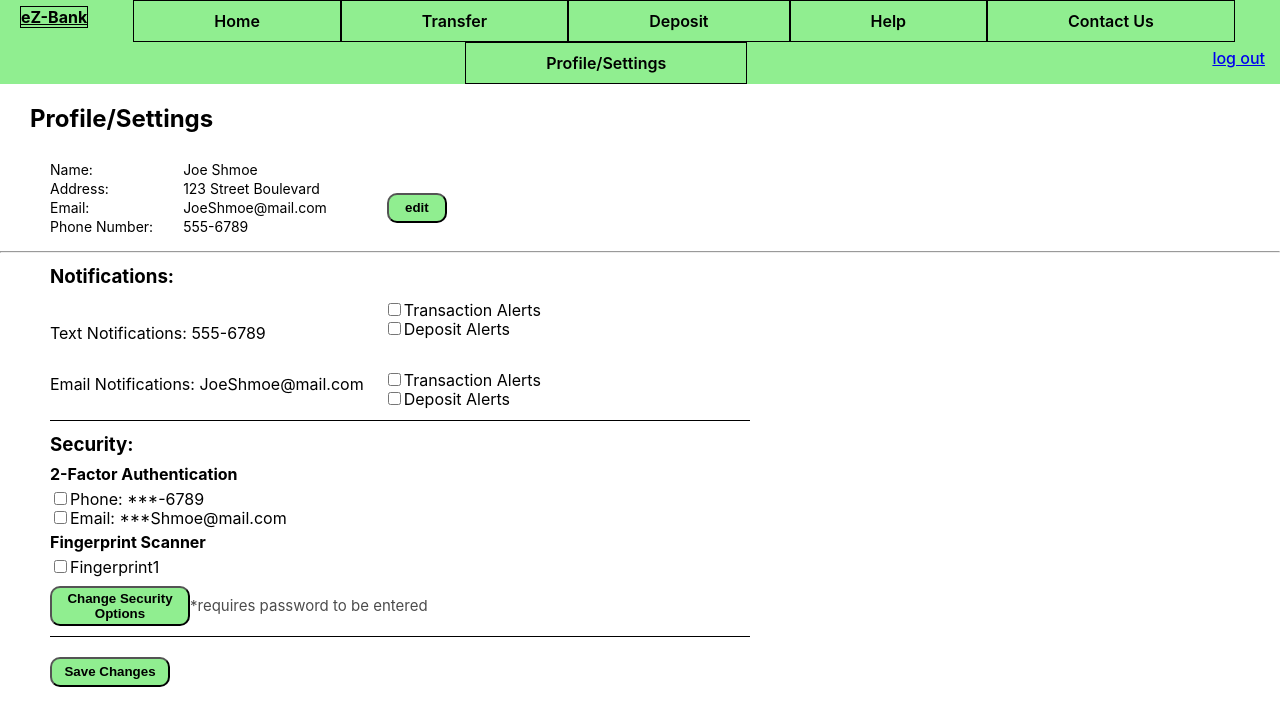
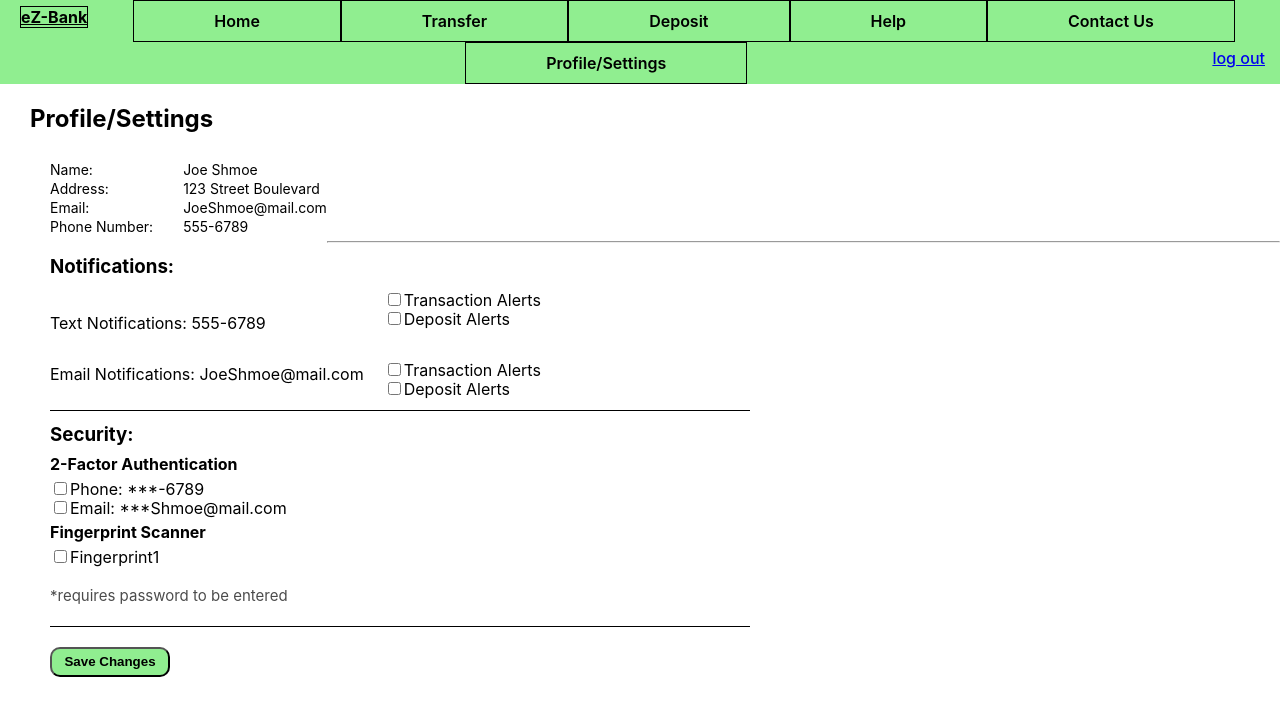
Before and after one commit to jbz6587/ezBank, a React (Create React App) app in the folder ezbank/: page /profilesettings in a window 1280 px wide. Shown: the top 726 px of the page. Built offline with nearby package versions, Linux system fonts and the light colour scheme.

Commit message:
Form validation and password requirement for security changes

```diff
--- a/ezbank/src/views/profilesettings.js
+++ b/ezbank/src/views/profilesettings.js
@@ -1,8 +1,51 @@
 import React, { Component } from 'react';
 import '../css/profilesettings.css';
 import SiteNavbar from '../views/sitenavbar.js';
+import swal from 'sweetalert';
 
 export default class ProfileSettings extends Component {
+
+	constructor(props) {
+	    super(props)
+	    this.state = {
+	    	secChanged : false
+	    };
+	    this.handleSecSettingsChange = this.handleSecSettingsChange.bind(this);
+	    this.handleSaveChanges = this.handleSaveChanges.bind(this);
+	}
+
+	handleSaveChanges(event){
+		event.preventDefault();
+		if(this.state.secChanged){
+			swal({
+				text : 'Security settings changed, please enter account password to save changes!',
+				  content: {
+    				element: "input",
+    				attributes: {
+      				placeholder: "Type your password",
+      				type: "password",
+    				},
+  				},
+			})
+			.then(pw => {
+				if(pw == "user"){
+					swal("Settings Saved!","","success");
+					this.setState({ secChanged : false });
+				}else{
+					swal("Save Failed","Incorrect Password","error");
+				}
+			});
+		}else{
+			swal("Settings Saved!","","success");
+		}
+	}
+
+	handleSecSettingsChange(event){
+		this.setState({ secChanged : true });
+	}
+
+	//Edit button that was removed
+	//<button id="profileEditButton">edit</button>
 
 	render() {
 		return(
@@ -28,11 +71,14 @@ export default class ProfileSettings extends Component {
 							<p>555-6789 </p>
 						</span>
 						<br/><br/>
-						<button id="profileEditButton">edit</button>
+
 						<br/><br/>
 						<hr id="divideLine"/>
 					</div>
+
+
 					<div id= "settingsContainer">
+					<form onSubmit={this.handleSaveChanges}>
 						<div id="notifContainer">
 							<h3>Notifications:</h3>
 							<span className= "SettingsLabels">
@@ -58,23 +104,24 @@ export default class ProfileSettings extends Component {
 								<span className="SecrurityItems">
 									<div>
 										<b>2-Factor Authentication</b><br/><br/>
-										<input type="checkbox" value="phoneNotifs1"/>Phone: ***-6789<br/>
-										<input type="checkbox" value="phoneNotifs2"/>Email: ***Shmoe@mail.com
+											<input type="checkbox" onChange={this.handleSecSettingsChange} value="phoneNotifs1"/>Phone: ***-6789<br/>
+											<input type="checkbox" onChange={this.handleSecSettingsChange} value="phoneNotifs2"/>Email: ***Shmoe@mail.com
 									</div>
 									<div>
 										<br/>
 										<b>Fingerprint Scanner</b><br/><br/>
-									<input type="checkbox" value="phoneNotifs1"/>Fingerprint1<br/><br/>
+										<input type="checkbox" onChange={this.handleSecSettingsChange} value="phoneNotifs1"/>Fingerprint1<br/><br/>
 									</div>
 								</span>
-								<button id="securityButton">Change Security Options</button><p id="instruction"> *requires password to be entered</p>
+								<p id="instruction"> *requires password to be entered</p>
 								<br/>
 							</div>
 						</div>
 						<div>
 							<br/>
-							<button id= "saveButton">Save Changes</button>
+							<button id="saveButton" type="submit">Save Changes</button>
 						</div>
+						</form>
 					</div>
 				</div>
 			</div>
```
Lines whose indentation alone changed are shown as unchanged.
